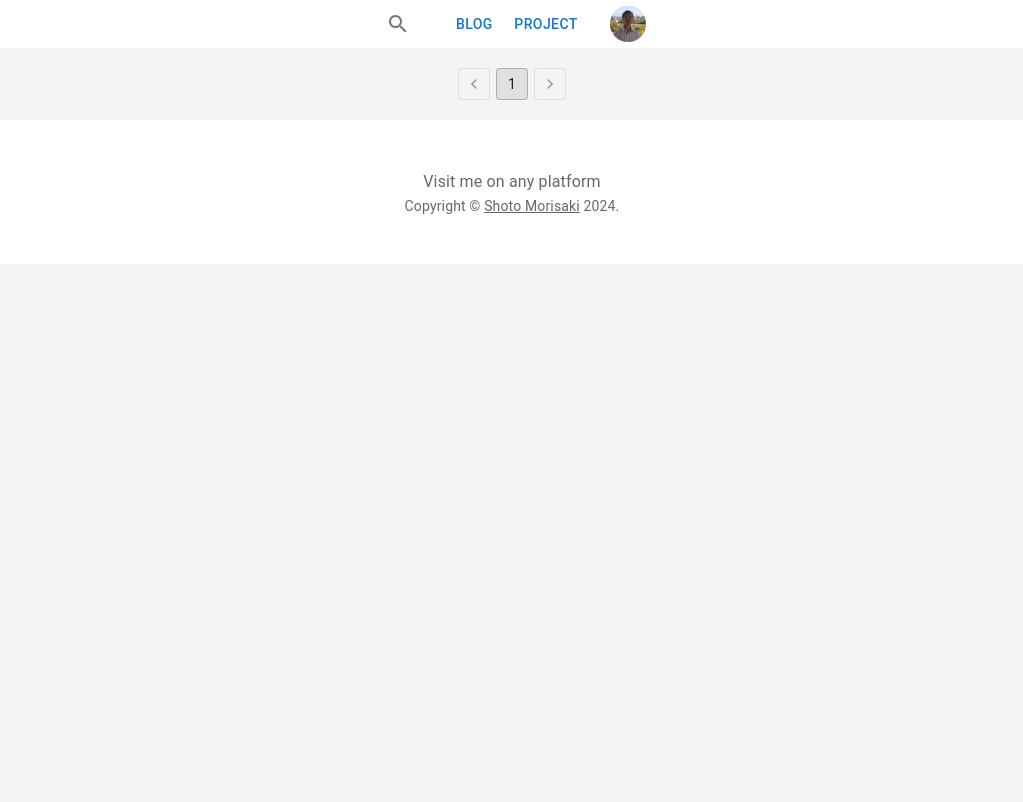
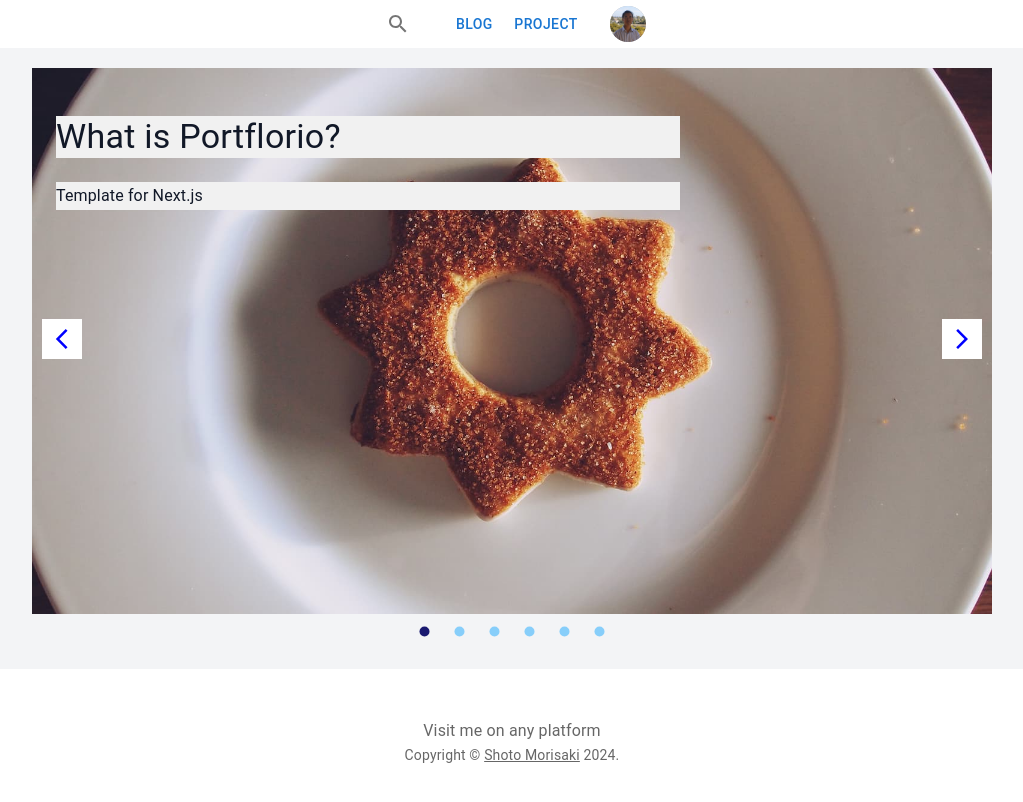
Before and after one commit to shoot649854/portfolio-nextjs, a Next.js app: page / in a window 1280 px wide. Shown: the top 802 px of the page, without its empty margins (128-1151 px from the left). Built offline with nearby package versions, Linux system fonts and the light colour scheme.

Commit message:
🚀 Creating crousel on frontpage

```diff
--- a/package.json
+++ b/package.json
@@ -19,6 +19,7 @@
     "react": "^18.2.0",
     "react-dom": "^18.2.0",
     "react-markdown": "^8.0.5",
+    "react-material-ui-carousel": "^3.4.2",
     "react-medium-image-zoom": "^5.1.10",
     "react-router-dom": "^6.22.0",
     "react-tweet-embed": "^2.0.0",
@@ -37,7 +38,6 @@
     "eslint": "^8",
     "eslint-config-next": "14.1.0",
     "postcss": "^8",
-
     "tailwindcss": "^3.3.0",
     "typescript": "^5"
   }
--- /dev/null
+++ b/src/component/post/Carousel.tsx
@@ -0,0 +1,130 @@
+import type { PostMeta } from "@/Type";
+import { Typography, Box, Link, Grid, useTheme } from "@mui/material";
+import Carousel from "react-material-ui-carousel";
+import ArrowBackIosSharpIcon from "@mui/icons-material/ArrowBackIosSharp";
+import ArrowForwardIosSharpIcon from "@mui/icons-material/ArrowForwardIosSharp";
+
+const lColor = "black";
+const bgColor = "white";
+const ArrowColor = "blue";
+const ArrowColor_bg = "white";
+const Icon = "lightskyblue";
+const ActiveIcon = "midnightblue";
+const fontBackgroundColor = "rgb(241, 241, 241)";
+
+type Props = {
+  posts: PostMeta[];
+  total: number;
+  current: number;
+  //   mode: string;
+};
+
+function CarouselComponent({ posts, total, current }: Props) {
+    const theme = useTheme();
+  return (
+    <Box sx={{ height: "100%", width: "75%" }}>
+      <Carousel
+        NextIcon={<ArrowForwardIosSharpIcon />} //矢印アイコンを別のアイコンに変更
+        PrevIcon={<ArrowBackIosSharpIcon />} //矢印アイコンを別のアイコンに変更
+        autoPlay={false} //自動でCarouselを動かすかどうか(true or false)
+        //stopAutoPlayOnHover = {true} Carouselの上にマウスを置いている間、自動スクロールを継続するかどうか
+        //interval = {4000} 自動でCarouselを動かす時間の間隔(ミリ秒単位)
+        //animation = {fade} (fade or slide) Carouselのアニメーションの種類を変更
+        //duration = {500} アニメーションの長さを定義
+        //swipe = {true} スワイプで動かせるかどうか
+        //indicators = {true} インジケーター(下の丸いアイコン)が必要かどうか
+        navButtonsAlwaysVisible={true} //常に矢印アイコンを表示するかどうか
+        //navButtonsAlwaysInvisible = {true} //常に矢印アイコンを非表示にするかどうか
+        //cycleNavigation = {true} //最後のスライドから「次へ」の矢印アイコンを押した時に最初にスライドに動かせるようにするかどうか
+        //fullHeightHover = {true} //次/前のボタンがItem要素の高さ全体をカバーし、ホバー時にボタンを表示するかどうか
+
+        indicatorContainerProps={{
+          style: {
+            margin: "0px 0px 0px 0px",
+          },
+        }}
+        indicatorIconButtonProps={{
+          //アクティブでない下の丸いアイコンの設定
+          style: {
+            padding: "10px", //位置調整
+            color: Icon,
+          },
+        }}
+        activeIndicatorIconButtonProps={{
+          //アクティブな下の丸いアイコンの設定
+          style: {
+            color: ActiveIcon,
+          },
+        }}
+        navButtonsWrapperProps={{
+          //矢印ボタン周りの設定
+          style: {
+            margin: "-20px 0% 0px", //位置調整
+          },
+        }}
+        navButtonsProps={{
+          //矢印ボタンの設定
+          style: {
+            color: ArrowColor, //矢印の色
+            backgroundColor: ArrowColor_bg, //矢印の背景の色
+            borderRadius: 0, //0にすると四角になる．
+          },
+        }}
+      >
+        {posts && posts.map((post, index) => (
+            <Link href={`/post/${post.slug}`} color="inherit" style={{textDecoration: "none"}}>
+
+                <Box sx={{ height: "auto", width: "100%", backgroundColor: bgColor, }}>
+                <Grid
+                    container
+                    direction="row"
+                    justifyContent="flex-start"
+                    alignItems="flex-start"
+                >
+                    <Box sx={{ height: "100%", width: "100%" }}>
+                    <Box
+                        sx={{
+                        height: "auto",
+                        }}
+                        component="img"
+                        src={post.coverImage}
+                        alt="Here is some message"
+                    ></Box>
+                    </Box>
+                    <Box width={'65%'} margin={3} sx={{ position: `absolute` }}>
+                    <Typography
+                        sx={{
+                            mt: 3,
+                            backgroundColor: fontBackgroundColor,
+                            "@media (max-width: 700px)": {
+                            fontSize: "18px",
+                            }
+                        }}
+                        variant="h4"
+                        >
+                        {post.title}
+                    </Typography>
+
+                    <Typography
+                         sx={{
+                            mt: 3,
+                            backgroundColor: fontBackgroundColor,
+                            "@media (max-width: 700px)": {
+                            fontSize: "10px",
+                            }
+                        }}
+                        variant="subtitle1"
+                        >
+                        {post.description}
+                        </Typography>
+                    </Box>
+                </Grid>
+                </Box>
+            </Link>
+          ))}
+      </Carousel>
+    </Box>
+  );
+}
+
+export default CarouselComponent;
--- a/src/component/template/template.tsx
+++ b/src/component/template/template.tsx
@@ -2,6 +2,7 @@ import type { PostMeta } from "@/Type";
 import ArticleCard from "@/component/Article/ArticleCard";
 // import Pagination from "components/common/pagination";
 import { Box, Pagination } from '@mui/material';
+import CarouselComponent from '../post/Carousel'
 
 type Props = {
   posts: PostMeta[];
@@ -14,13 +15,8 @@ type Props = {
 const Template = ({ posts, total, current }: Props) => {
   return (
     <Box sx={{ display: 'flex', flexDirection: 'column', alignItems: 'center' }}>
-        {posts?.map((post, i) => (
-        <ArticleCard key={i} data={post} />
-        ))}
-
-        <Pagination count={total} page={current} variant="outlined" shape="rounded" />
+      <CarouselComponent posts={posts} total={total} current={current} />
     </Box>
-
   );
 };
 
--- a/src/pages/index.tsx
+++ b/src/pages/index.tsx
@@ -2,6 +2,8 @@ import type { PostMeta } from "@/Type";
 import Template from "@/component/template/template";
 // import SEO from "components/common/seo";
 import {Box } from '@mui/material'
+import type {  GetStaticProps } from "next";
+import getPost from "@/service/accessToTop";
 
 type Props = {
   posts: PostMeta[];
@@ -12,11 +14,17 @@ type Props = {
 const Page = ({ posts, totalPage }: Props) => {
   return (
     <Box>
-
       {/* <SEO /> */}
       <Template posts={posts} total={totalPage} current={1} /*mode={"page"} */ />
     </Box>
   );
 };
 
+  /** ビルド時のみの静的ページ生成 */
+  export const getStaticProps: GetStaticProps = () => {
+    return {
+      props: getPost(),
+    };
+  };
+
 export default Page;
```
Also changed, not shown: src/component/App/AppCard.tsx (added, +74 -0 lines), src/component/template/App.tsx (added, +31 -0 lines), src/pages/_app.tsx (+0 -16 lines), public/sample1.jpg (renamed from public/sample1 copy.jpg), 1 other file (tests, documents, lock files or other folders).
